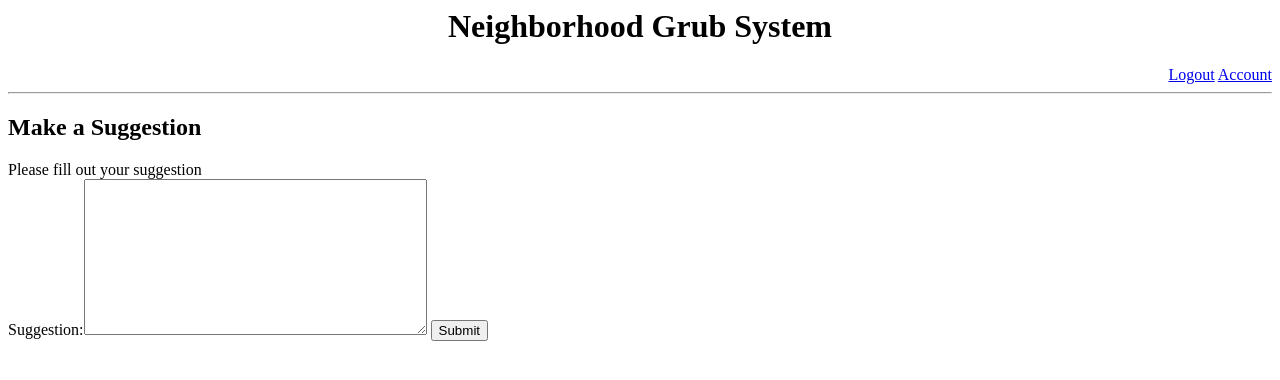
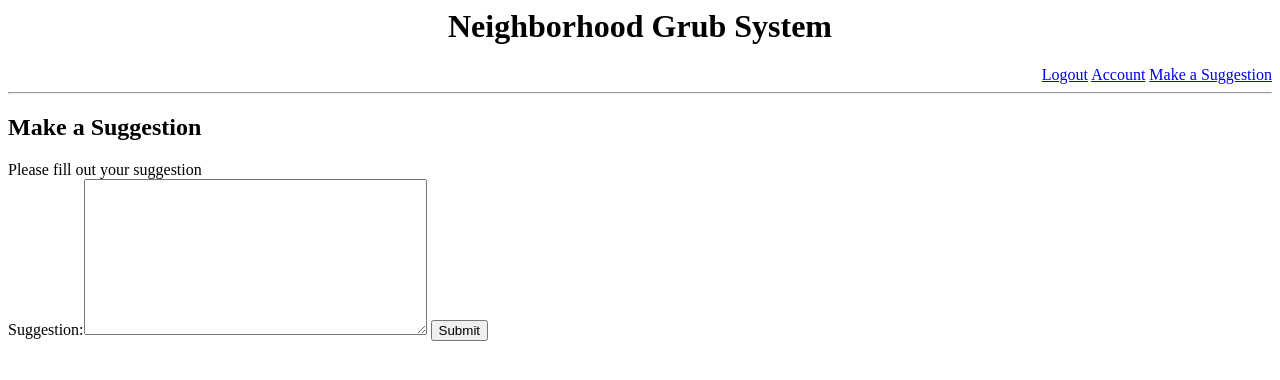
Before and after one commit to MRehman000/Neighborhood-Grub-System, a Django app: page /accounts/suggestion/ in a window 1280 px wide. Shown: the top 380 px of the page. Run offline with Django 3.2, Linux system fonts and the light colour scheme; the visitor is signed in with stand-in values (Sample User, id 1).

Commit message:
Added link to suggestion page.

```diff
--- a/django-project/ngs/templates/ngs/header.html
+++ b/django-project/ngs/templates/ngs/header.html
@@ -6,5 +6,6 @@
 {% else %}
   <a href="/login/">Login</a>
 {% endif %}
+  <a href="/accounts/suggestion/">Make a Suggestion</a>
 </div>
 <hr/>
```
